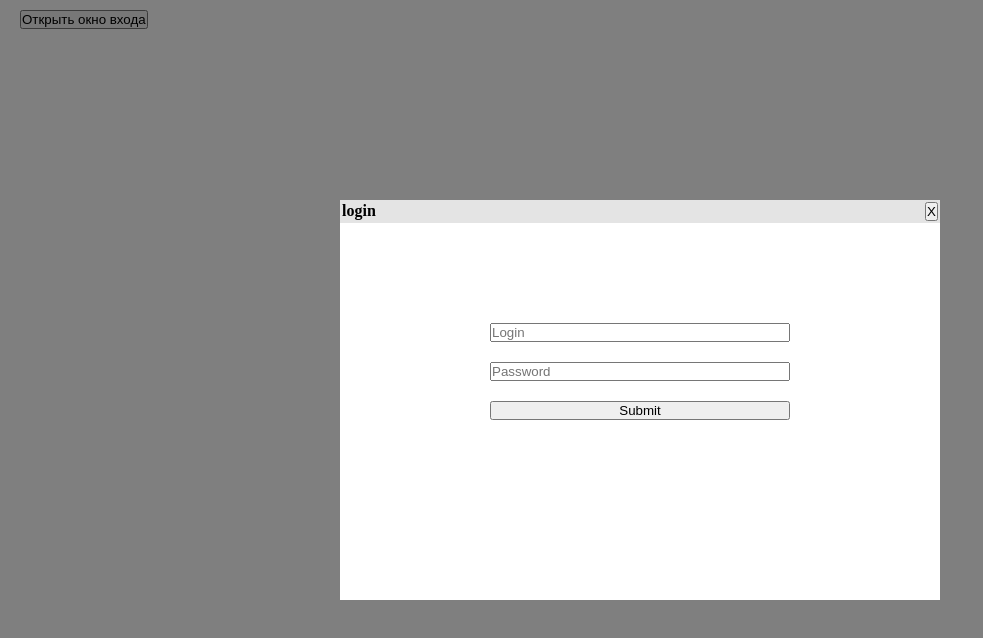
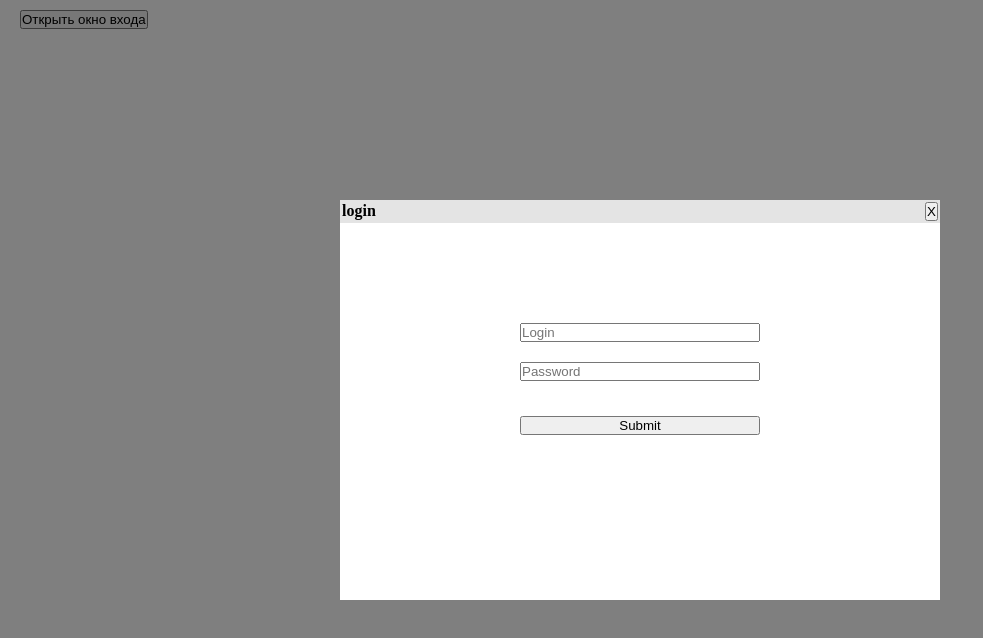
Before and after one commit to Bananer95/Vue-test, a Vue app: page /login in a window 1280 px wide. Shown: the top 638 px of the page, without its empty margins (0-983 px from the left). Built offline with nearby package versions, Linux system fonts and the light colour scheme.

Commit message:
add modal component and chang title

```diff
--- a/src/components/MyButton.vue
+++ b/src/components/MyButton.vue
@@ -1,12 +1,6 @@
 <script setup lang="ts">
 import { defineProps, defineEmits } from 'vue';
 
-const { text } = defineProps({
-  text: {
-    type: String,
-    default: 'Button',
-  },
-});
 const emit = defineEmits(['click']);
 
 const handButtonClick = () => {
@@ -14,7 +8,7 @@ const handButtonClick = () => {
 };
 </script>
 <template>
-  <button @click="handButtonClick()">{{ text }} <slot></slot></button>
+  <button @click="handButtonClick()"><slot></slot></button>
 </template>
 
 <style scoped></style>
--- /dev/null
+++ b/src/components/MyModal.vue
@@ -0,0 +1,54 @@
+<script setup lang="ts"></script>
+
+<template>
+  <div class="background">
+    <div class="modal">
+      <div class="modal-header"><slot name="modal-header"></slot></div>
+      <div class="modal-body"><slot name="modal-body"></slot></div>
+      <div class="modal-footer"><slot name="modal-footer"></slot></div>
+    </div>
+  </div>
+</template>
+
+<style scoped>
+.background {
+  display: flex;
+  position: absolute;
+  top: 0;
+  left: 0;
+  width: 100%;
+  height: 100%;
+  background-color: rgba(0, 0, 0, 0.5);
+}
+.modal {
+  position: absolute;
+  left: 50%;
+  top: 50%;
+  transform: translate(-50%, -50%);
+  width: 600px;
+  height: 400px;
+  background-color: #fff;
+}
+.modal-header {
+  padding: 2px;
+  display: flex;
+  flex-direction: row;
+  justify-content: space-between;
+  margin-bottom: 100px;
+  background-color: rgb(228, 228, 228);
+}
+.modal-body {
+  display: flex;
+  text-align: center;
+  flex-direction: column;
+  width: 80%;
+  margin: auto;
+  margin-bottom: 15px;
+}
+.modal-footer {
+  display: flex;
+  flex-direction: column;
+  margin: auto;
+  width: 40%;
+}
+</style>
--- a/src/main.ts
+++ b/src/main.ts
@@ -3,11 +3,13 @@ import { createPinia } from 'pinia';
 
 import App from './App.vue';
 import router from './router';
+import MyModal from './components/MyModal.vue';
 
 import './assets/main.css';
 
 const app = createApp(App);
 
 app.use(createPinia());
+app.component('my-modal', MyModal);
 app.use(router);
 app.mount('#app');
--- a/src/pages/LoginPage.vue
+++ b/src/pages/LoginPage.vue
@@ -11,6 +11,8 @@ const store = useShowStore();
 const router = useRouter();
 
 let error = ref(false);
+
+document.title = 'LoginPage';
 
 watch(error, () => {
   if (error.value) {
@@ -61,55 +63,31 @@ function postData() {
 </script>
 
 <template>
-  <my-button
-    class="btn_main"
-    @click="$router.push('/login')"
-    text="Открыть окно входа"
-  ></my-button>
-  <div class="background">
-    <div class="modal">
-      <div class="modal-header">
-        <h4>login</h4>
-        <my-button @click="$router.back" text="X"></my-button>
-      </div>
-      <form class="modal-form" @submit.prevent="postData()">
+  <my-button class="btn_main" @click="$router.push('/login')"
+    >Открыть окно входа</my-button
+  >
+  <my-modal>
+    <template #modal-header
+      ><h4>login</h4>
+      <my-button @click="$router.back">X</my-button></template
+    >
+    <template #modal-body>
+      <form class="modal-form" @submit.prevent id="login">
         <my-input type="text" placeholder="Login" v-model="data.valLogin" />
         <my-input
           type="password"
           placeholder="Password"
           v-model="data.valPassword"
-        />
-        <my-button text="Submit"></my-button>
-        <div v-show="error" class="modal-error"><h3>Wrong Data</h3></div>
-      </form>
-    </div>
-  </div>
+        /></form
+    ></template>
+    <template #modal-footer>
+      <my-button @click="postData()">Submit</my-button>
+      <div v-show="error" class="modal-error"><h3>Wrong Data</h3></div>
+    </template>
+  </my-modal>
 </template>
 
 <style scoped>
-.background {
-  display: flex;
-  position: absolute;
-  top: 0;
-  left: 0;
-  width: 100%;
-  height: 100%;
-  background-color: rgba(0, 0, 0, 0.5);
-}
-.modal {
-  margin: auto;
-  width: 600px;
-  height: 400px;
-  background-color: #fff;
-}
-.modal-header {
-  padding: 2px;
-  display: flex;
-  flex-direction: row;
-  justify-content: space-between;
-  margin-bottom: 100px;
-  background-color: rgb(228, 228, 228);
-}
 .modal-form {
   display: flex;
   flex-direction: column;
--- a/src/pages/MainPage.vue
+++ b/src/pages/MainPage.vue
@@ -6,6 +6,9 @@ import { useShowStore } from '@/stores/show';
 const store = useShowStore();
 const router = useRouter();
 const user = store.user.login;
+
+document.title = 'MainPage';
+
 function goToLogin(): void {
   router.push('/login');
 }
@@ -15,12 +18,9 @@ function goToLogin(): void {
   <div>
     <div>
       <h1 v-if="store.showTitle" class="title">Добро пожаловать {{ user }}</h1>
-      <my-button
-        class="btn_main"
-        v-else
-        @click="goToLogin()"
-        text="Открыть окно входа"
-      ></my-button>
+      <my-button class="btn_main" v-else @click="goToLogin()"
+        >Открыть окно входа</my-button
+      >
     </div>
   </div>
 </template>
--- a/src/pages/SuccessPage.vue
+++ b/src/pages/SuccessPage.vue
@@ -8,6 +8,8 @@ const secBtn = ref(10);
 const router = useRouter();
 const store = useShowStore();
 let intervalID: number | undefined;
+
+document.title = 'SuccessPage';
 
 watch(secBtn, () => {
   if (secBtn.value < 0) {
@@ -27,26 +29,27 @@ function goToMainPage(): void {
   router.push('/');
   store.changeShow();
 }
+console.log();
 </script>
 
 <template>
   <button @click="$router.push('/login')" class="btn_main">
     Открыть окно входа
   </button>
-  <div class="background">
-    <div class="modal">
-      <div class="modal-header">
-        <h4>Success</h4>
-        <button @click="goToMainPage()">X</button>
-      </div>
-      <div class="modal-form">
-        <h2>Success</h2>
-        <my-button @click="goToMainPage()" text="Закрыть">{{
-          `(${secBtn})`
-        }}</my-button>
-      </div>
-    </div>
-  </div>
+  <my-modal>
+    <template #modal-header>
+      <h4>Success</h4>
+      <button @click="goToMainPage()">X</button>
+    </template>
+    <template #modal-body>
+      <h2>Success</h2>
+    </template>
+    <template #modal-footer>
+      <my-button @click="goToMainPage()" class="btn"
+        >Закрыть({{ secBtn }})</my-button
+      >
+    </template>
+  </my-modal>
 </template>
 
 <style scoped>
@@ -70,6 +73,9 @@ function goToMainPage(): void {
   height: 400px;
   background-color: #fff;
 }
+.btn_main {
+  margin: 10px 0px 0px 20px;
+}
 .modal-header {
   padding: 2px;
   display: flex;
@@ -84,8 +90,9 @@ function goToMainPage(): void {
   width: 50%;
   margin: auto;
 }
-.btn_main {
-  margin: 10px 0px 0px 20px;
+.btn {
+  margin: auto;
+  width: 40%;
 }
 
 .modal-form h2 {
```
